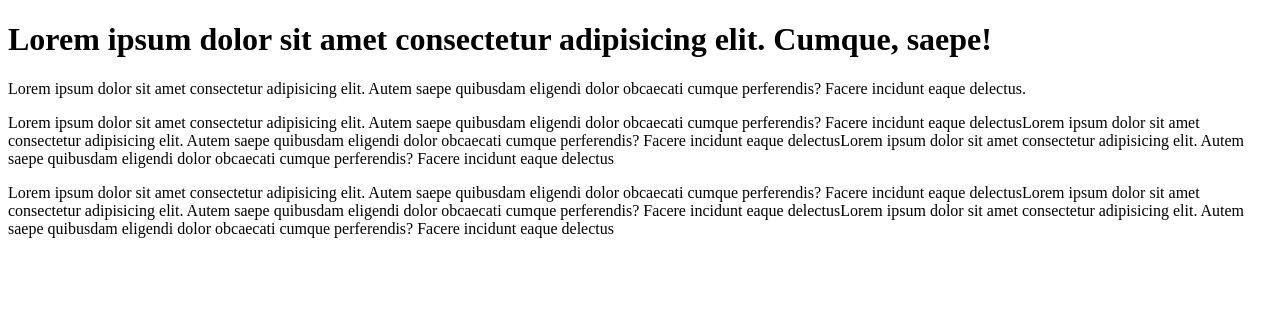
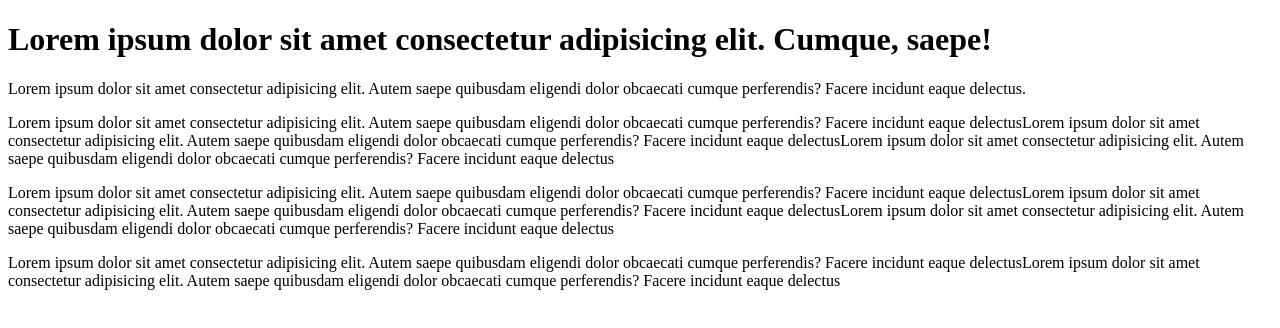
Before and after one commit to wahidulislam11/safin-repo, a plain HTML site: page safin-repo/index.html in a window 1280 px wide. Drawn offline with Linux system fonts and the light colour scheme.

Commit message:
new-repo added

```diff
--- a/safin-repo/index.html
+++ b/safin-repo/index.html
@@ -11,6 +11,7 @@
     <p>Lorem ipsum dolor sit amet consectetur adipisicing elit. Autem saepe quibusdam eligendi dolor obcaecati cumque perferendis? Facere incidunt eaque delectus.</p>
     <p>Lorem ipsum dolor sit amet consectetur adipisicing elit. Autem saepe quibusdam eligendi dolor obcaecati cumque perferendis? Facere incidunt eaque delectusLorem ipsum dolor sit amet consectetur adipisicing elit. Autem saepe quibusdam eligendi dolor obcaecati cumque perferendis? Facere incidunt eaque delectusLorem ipsum dolor sit amet consectetur adipisicing elit. Autem saepe quibusdam eligendi dolor obcaecati cumque perferendis? Facere incidunt eaque delectus</p>
     <p>Lorem ipsum dolor sit amet consectetur adipisicing elit. Autem saepe quibusdam eligendi dolor obcaecati cumque perferendis? Facere incidunt eaque delectusLorem ipsum dolor sit amet consectetur adipisicing elit. Autem saepe quibusdam eligendi dolor obcaecati cumque perferendis? Facere incidunt eaque delectusLorem ipsum dolor sit amet consectetur adipisicing elit. Autem saepe quibusdam eligendi dolor obcaecati cumque perferendis? Facere incidunt eaque delectus</p>
+    <p>Lorem ipsum dolor sit amet consectetur adipisicing elit. Autem saepe quibusdam eligendi dolor obcaecati cumque perferendis? Facere incidunt eaque delectusLorem ipsum dolor sit amet consectetur adipisicing elit. Autem saepe quibusdam eligendi dolor obcaecati cumque perferendis? Facere incidunt eaque delectus</p>
 
 </body>
 </html>
```
